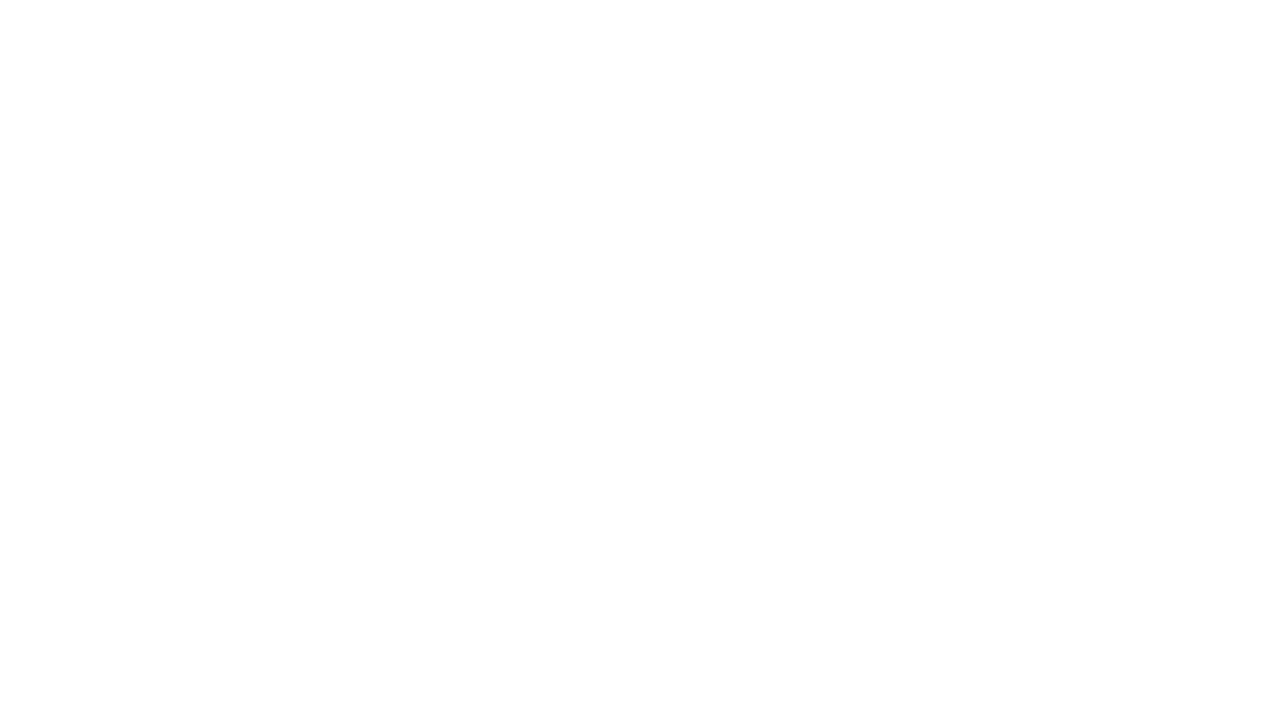
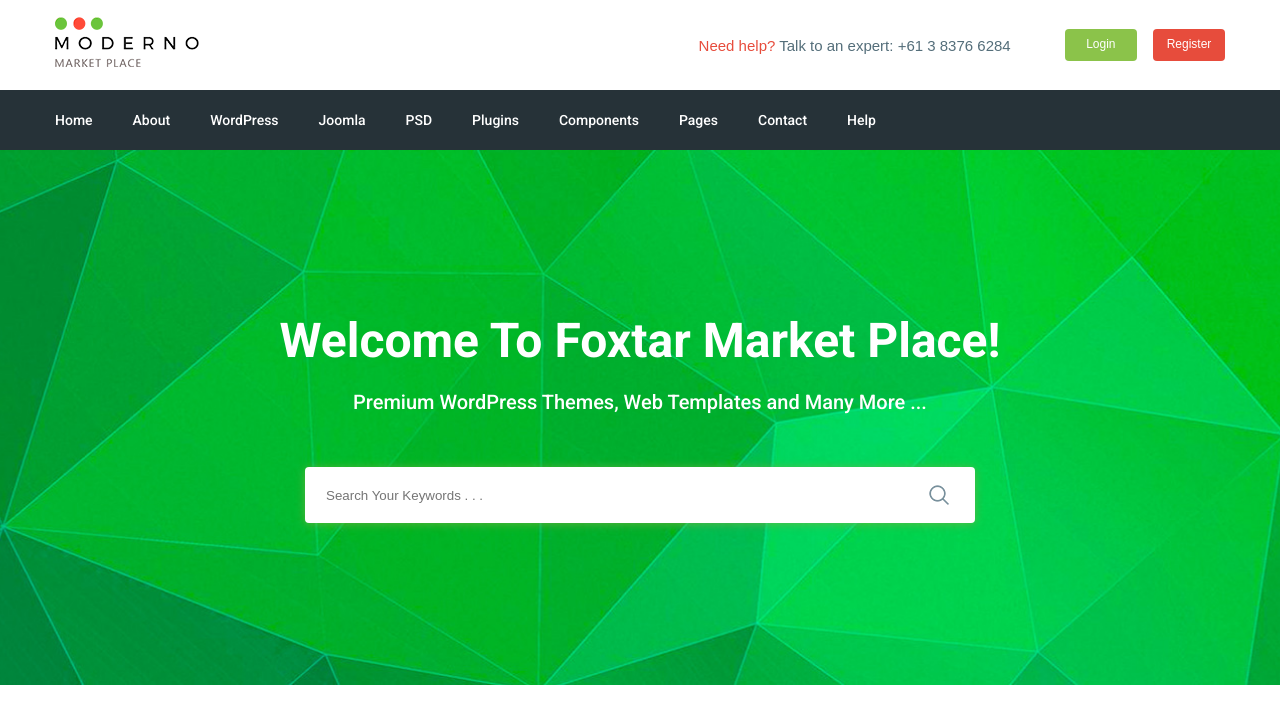
Before and after one commit to xxshini/Moderno, a website: page app/index.html in a window 1280 px wide. Drawn offline with nearby package versions, Linux system fonts and the light colour scheme; files that its build step writes are made by us from their sources.

Commit message:
added search section

```diff
--- a/app/index.html
+++ b/app/index.html
@@ -5,10 +5,95 @@
     <meta http-equiv="X-UA-Compatible" content="IE=edge">
     <meta name="viewport" content="width=device-width, initial-scale=1.0">
     <title>Document</title>
+    <link rel="preconnect" href="https://fonts.gstatic.com">
+    <link href="https://fonts.googleapis.com/css2?family=Roboto:wght@500;700&display=swap" rel="stylesheet">
     <link rel="stylesheet" href="css/style.min.css">
 </head>
 <body>
+   <header class="header">
 
+        <div class="header__top">
+           <div class="container">
+            <div class="header__top-inner">
+                <div class="header__logo">
+                        <a href="#">
+                            <img src="images/logo.png" alt="logo">
+                        </a>
+                </div>
+                    <div class="header__top-content">
+                        <div class="header__top-text">
+                                <a href="#"><span>Need help?</span></a>
+                                Talk to an expert:
+                                <a href="tel:61383766284">+61 3 8376 6284</a>
+                        </div>
+                        <div class="header__top-box">
+                            <a class="basket" href="#" ></a>
+                            <a class="header__top-btn" href="#" >Login</a>
+                            <a class="header__top-btn register" href="#" >Register</a>
+                        </div>
+                    </div>
+                </div>
+            </div>
+       </div>
+
+       <div class="header__menu">
+           <div class="container">
+            <ul class="menu__list">
+                <li>
+                    <a href="#">Home</a>
+                </li>
+                <li>
+                    <a href="#">About</a>
+                </li>
+                <li>
+                    <a href="#">WordPress</a>
+                </li>
+                <li>
+                    <a href="#">Joomla</a>
+                </li>
+                <li>
+                    <a href="#">PSD</a>
+                </li>
+                <li>
+                    <a href="#">Plugins</a>
+                </li>
+                <li>
+                    <a href="#">Components</a>
+                </li>
+                <li>
+                    <a href="#">Pages</a>
+                </li>
+                <li>
+                    <a href="#">Contact</a>
+                </li>
+                <li>
+                    <a href="#">Help</a>
+                </li>
+            </ul>
+           </div>
+       </div>
+   </header>
+
+   <section class="search" style="background-image: url(images/search-bg.jpg)">
+       <div class="container">
+           <div class="search__inner">
+               <div class="search__inner-title">
+                Welcome To Foxtar Market Place!
+               </div>
+               <div class="search__inner-text">
+                Premium WordPress Themes, Web Templates and Many More ...
+               </div>
+               <div class="search__inner-form">
+                   <form>
+                       <input type="text" placeholder="Search Your Keywords . . ." required>
+                       <button type="submit">
+                            <img src="images/icons/search.png" alt="">
+                       </button>
+                   </form>
+               </div>
+           </div>
+       </div>
+   </section>
 <script src="js/main.min.js"></script>
 </body>
 </html>
--- a/app/js/main.js
+++ b/app/js/main.js
@@ -1,3 +1,5 @@
 $(function () {
 
+
+
 })
--- a/app/scss/style.scss
+++ b/app/scss/style.scss
@@ -51,3 +51,60 @@
         }
     }
 }
+.search {
+    background-size: cover;
+    background-repeat: no-repeat;
+    background-position: center;
+    min-height: 535px;
+    text-align: center;
+    &__inner {
+        padding: 155px 0 100px;
+        color: #fff;
+        font-family: 'Roboto', sans-serif;
+        &-title {
+            font-weight: 700;
+            font-size: 48px;
+            margin-bottom: 10px;
+            line-height: 72px;
+        }
+        &-text {
+            font-weight: 500;
+            font-size: 20px;
+            margin-bottom: 50px;
+            line-height: 30px;
+        }
+        &-form {
+            max-width: 670px;
+            font-weight: 500;
+            margin: 0 auto;
+            position: relative;
+            input {
+                width: 100%;
+                display: block;
+                border: 0;
+                height: 56px;
+                border-radius: 4px;
+                box-shadow: 0px 1px 10px 0px rgba(124, 178, 64, 0.75);
+                padding: 23px 58px 23px 21px;
+                outline: none;
+                &::placeholder {
+                    font-weight: 500;
+                }
+            }
+            img {
+                height: 20px;
+                width: 20px;
+                z-index: 2;
+            }
+            button {
+                position: absolute;
+                right: 20px;
+                top: 17px;
+                border: 0;
+                background-color: transparent;
+                outline: none;
+            }
+        }
+
+    }
+}
--- a/gulpfile.js
+++ b/gulpfile.js
@@ -53,7 +53,7 @@ function scripts () {
     .pipe(browserSync.stream())
 }
 function styles() {
-    return src('app/scss/style.scss')
+    return src('app/scss/**/*.scss')
         .pipe(scss({outputStyle: 'compressed'}))
         .pipe(concat('style.min.css'))
         .pipe(autoprefixer({
--- a/package.json
+++ b/package.json
@@ -13,7 +13,8 @@
     "gulp-imagemin": "^7.1.0",
     "gulp-sass": "^4.1.0",
     "gulp-uglify-es": "^2.0.0",
-    "jquery": "^3.6.0"
+    "jquery": "^3.6.0",
+    "normalize": "^0.3.1"
   },
   "scripts": {
     "test": "echo \"Error: no test specified\" && exit 1"
```
Also changed, not shown: app/fonts/Roboto-Regular.woff (added), app/fonts/Roboto-Regular.woff2 (added), app/images/icons/search.png (added), app/images/icons/search.svg (added), app/images/logo.png (added), app/images/search-bg.jpg (added), 1 other file.
